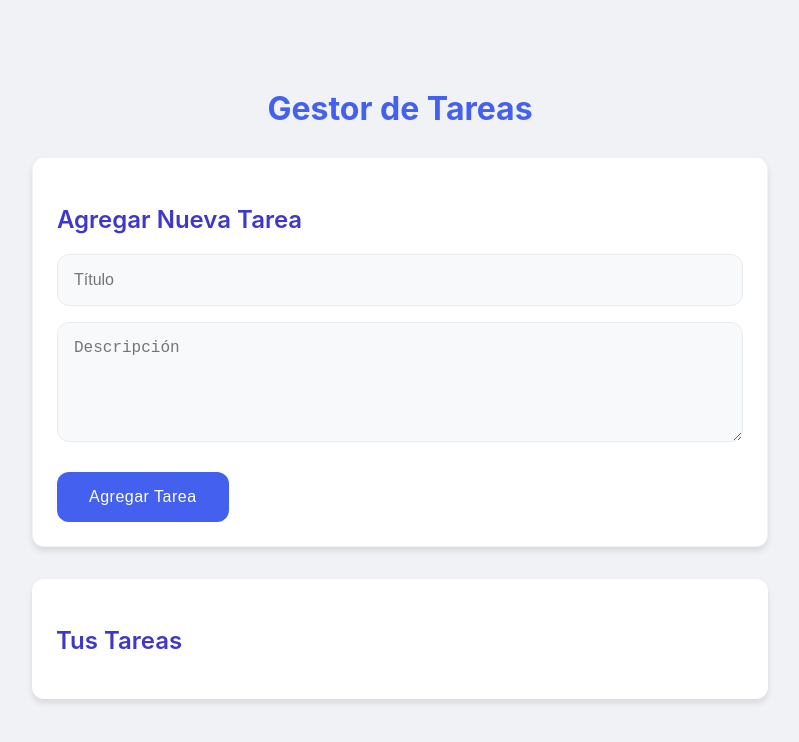
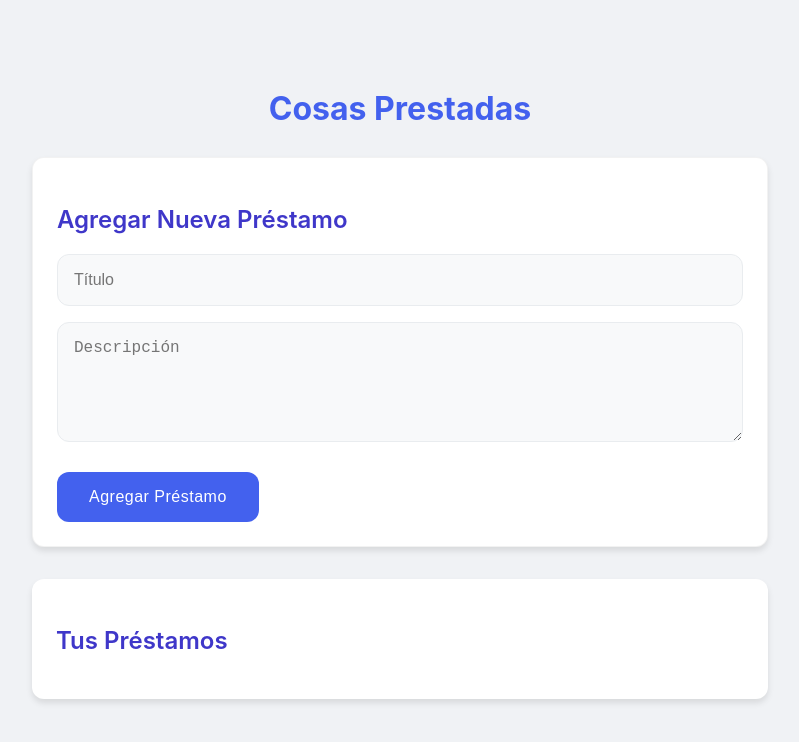
Before and after one commit to Ricarpell/GestorTares, a plain HTML site: page index.html in a window 1280 px wide. Shown: the whole page, without its empty margins (240-1039 px from the left). Drawn offline with Linux system fonts and the light colour scheme; no server answers.

Commit message:
Edité index para prestamo

```diff
--- a/index.html
+++ b/index.html
@@ -3,26 +3,26 @@
 <head>
     <meta charset="UTF-8">
     <meta name="viewport" content="width=device-width, initial-scale=1.0">
-    <title>Task Manager</title>
+    <title>Prestamo Manager</title>
     <link rel="stylesheet" href="style.css">
 </head>
 <body>
     <div class="container">
-        <h1>Gestor de Tareas</h1>
+        <h1>Cosas Prestadas</h1>
 
         <!-- Formulario para agregar tareas -->
         <div class="task-form">
-            <h2>Agregar Nueva Tarea</h2>
+            <h2>Agregar Nueva Préstamo</h2>
             <form id="addTaskForm">
                 <input type="text" id="title" placeholder="Título" maxlength="100" required>
                 <textarea id="description" placeholder="Descripción" maxlength="500" required></textarea>
-                <button type="submit">Agregar Tarea</button>
+                <button type="submit">Agregar Préstamo</button>
             </form>
         </div>
 
         <!-- Lista de tareas -->
         <div class="task-list">
-            <h2>Tus Tareas</h2>
+            <h2>Tus Préstamos</h2>
             <div id="tasksContainer"></div>
         </div>
     </div>
@@ -31,7 +31,7 @@
     <div id="editModal" class="modal">
         <div class="modal-content">
             <span class="close">&times;</span>
-            <h2>Editar Tarea</h2>
+            <h2>Editar Préstamo</h2>
             <form id="editTaskForm">
                 <input type="hidden" id="editTaskId">
                 <input type="text" id="editTitle" placeholder="Título" maxlength="100" required>
```
